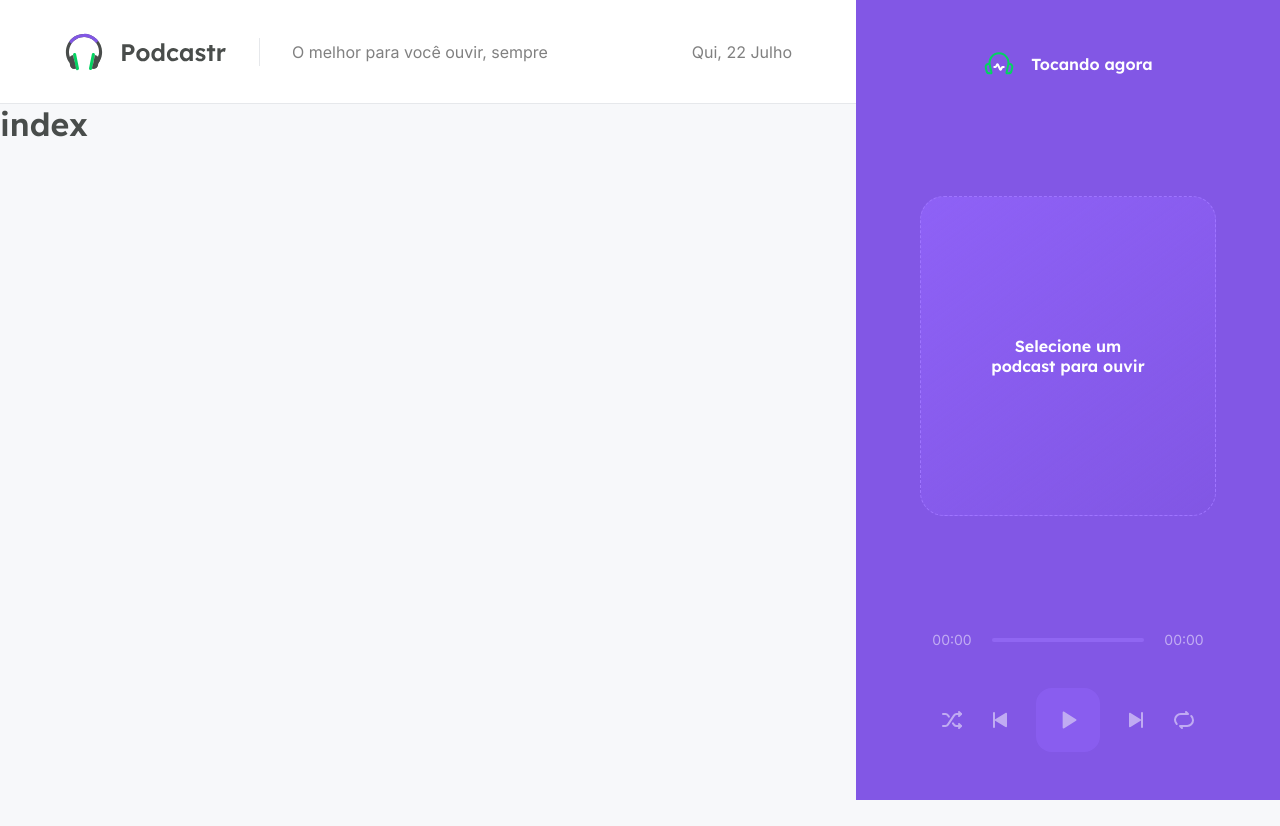
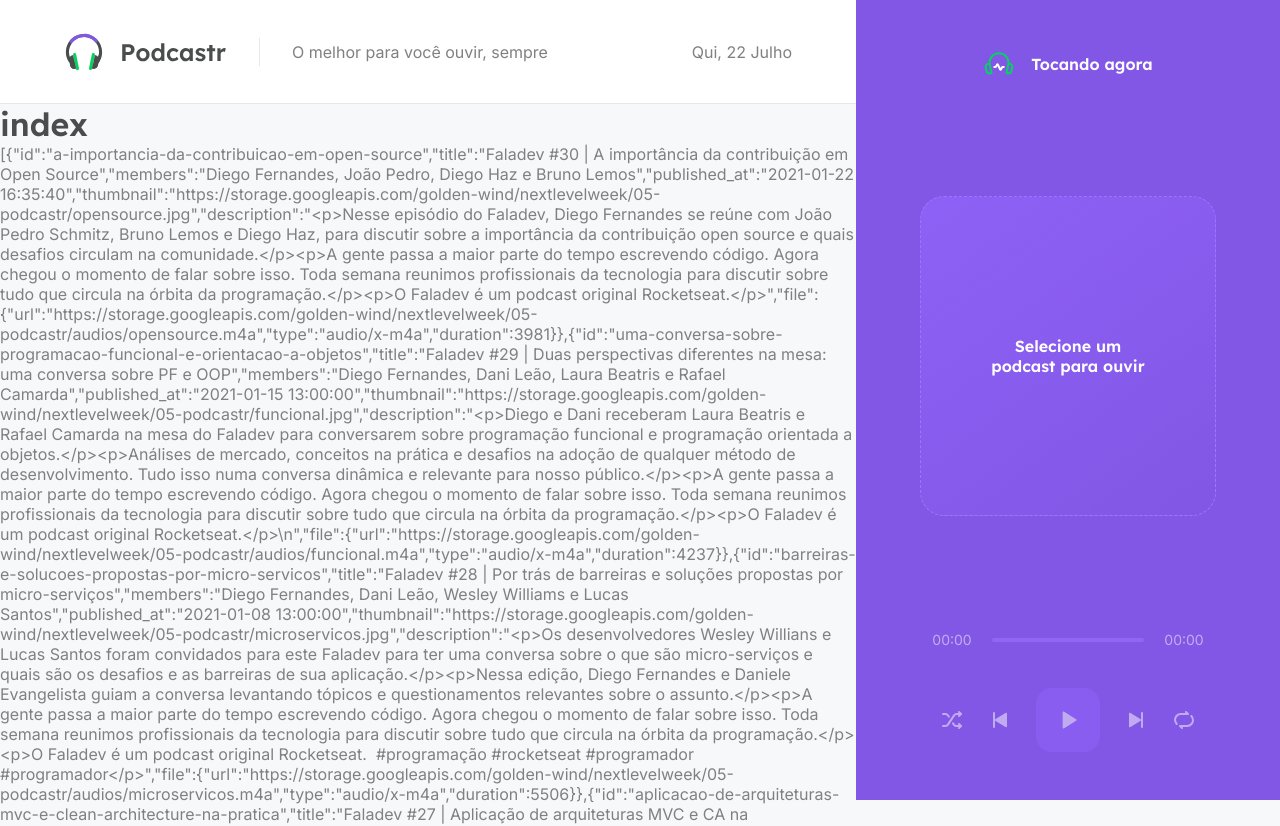
Before and after one commit to santtose/podcastr-next, a Next.js app: page / in a window 1280 px wide. Shown: the top 826 px of the page. Before the commit the page ends 800 px from the top, so only its background shows below. Built offline with nearby package versions, Linux system fonts and the light colour scheme; data requests are answered from the project's data file.

Commit message:
Consumo API episodes

```diff
--- a/src/pages/index.tsx
+++ b/src/pages/index.tsx
@@ -1,6 +1,25 @@
+import { useEffect } from "react"
 
-export default function Home() {
+
+export default function Home(props) {
+  console.log(props.episodes);
+
   return (
+    <div>
     <h1>index</h1>
+    <p>{JSON.stringify(props.episodes)}</p>
+    </div>
   )
 }
+
+export async function getStaticProps() {
+  const response = await fetch('http://localhost:3333/episodes');
+  const data = await response.json();
+
+  return {
+    props: {
+      episodes: data,
+    },
+    revalidate: 60 * 60 * 8 // A cada 8 horas que a pessoa acessar essa página, será gerada uma nova versão/nova chamada da api
+  }
+}
```
